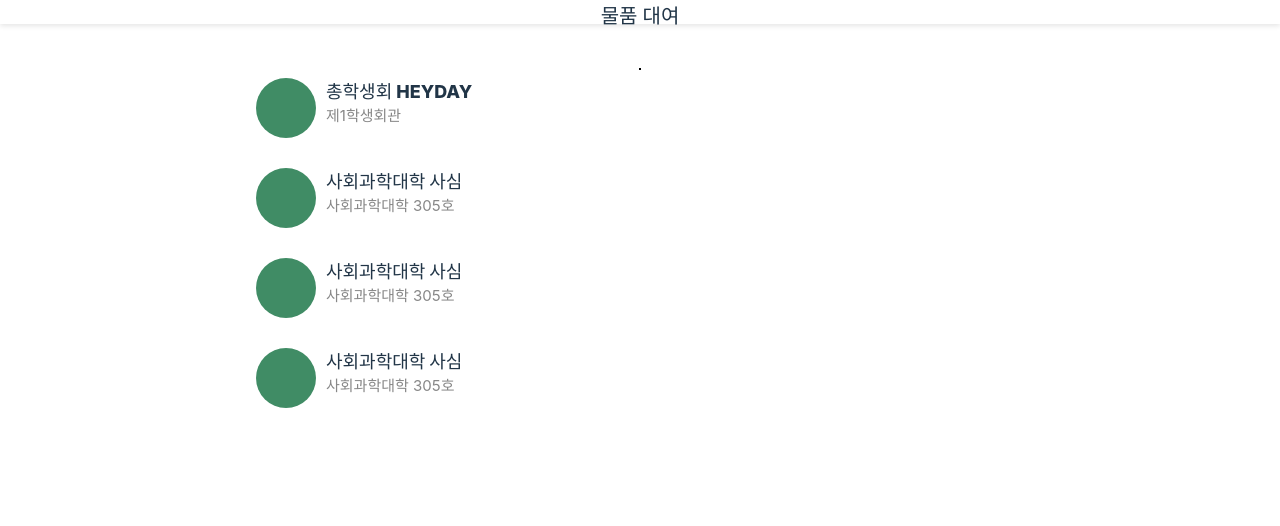
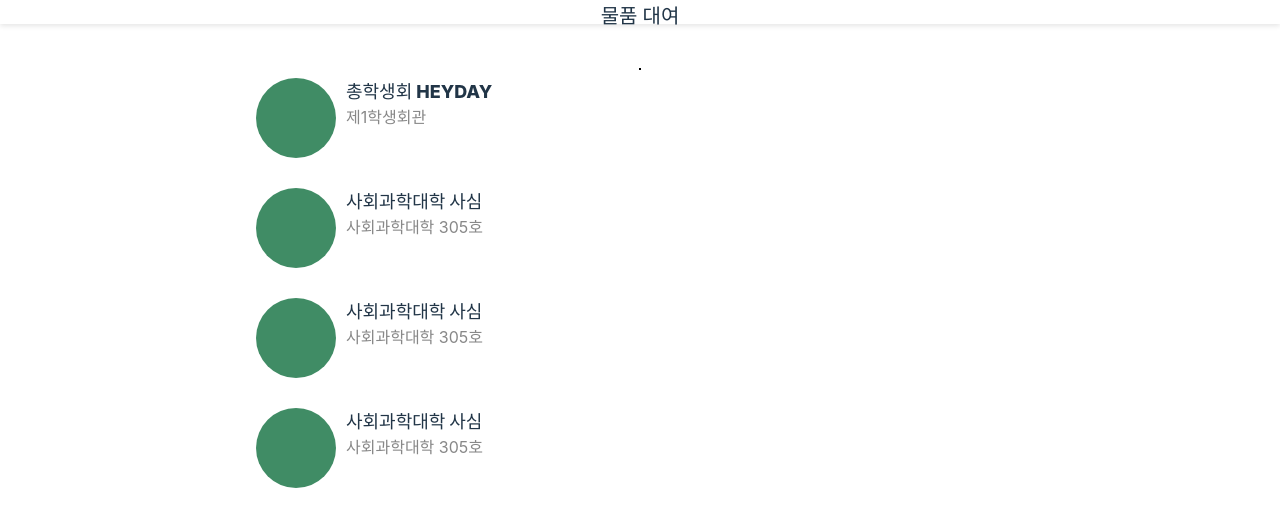
Before and after one commit to JNU-econovation/Lean-FE, a React (Vite) app: page /rent in a window 1280 px wide. Shown: the top 526 px of the page. Built offline with nearby package versions, Linux system fonts and the light colour scheme.

Commit message:
Design : 물품대여 페이지 css 조정

```diff
--- a/src/components/Box/StudentCouncilList.module.css
+++ b/src/components/Box/StudentCouncilList.module.css
@@ -5,8 +5,8 @@
 }
 
 .studentCouncilImage {
-    width: 60px;
-    height: 60px;
+    width: 80px;
+    height: 80px;
     background-color: var(--main-green);
 }
 
@@ -26,7 +26,7 @@
 }
 
 .address {
-    font-size: 15px;
+    font-size: 16px;
     color: var(--sub-text-gray)
 }
 
```
